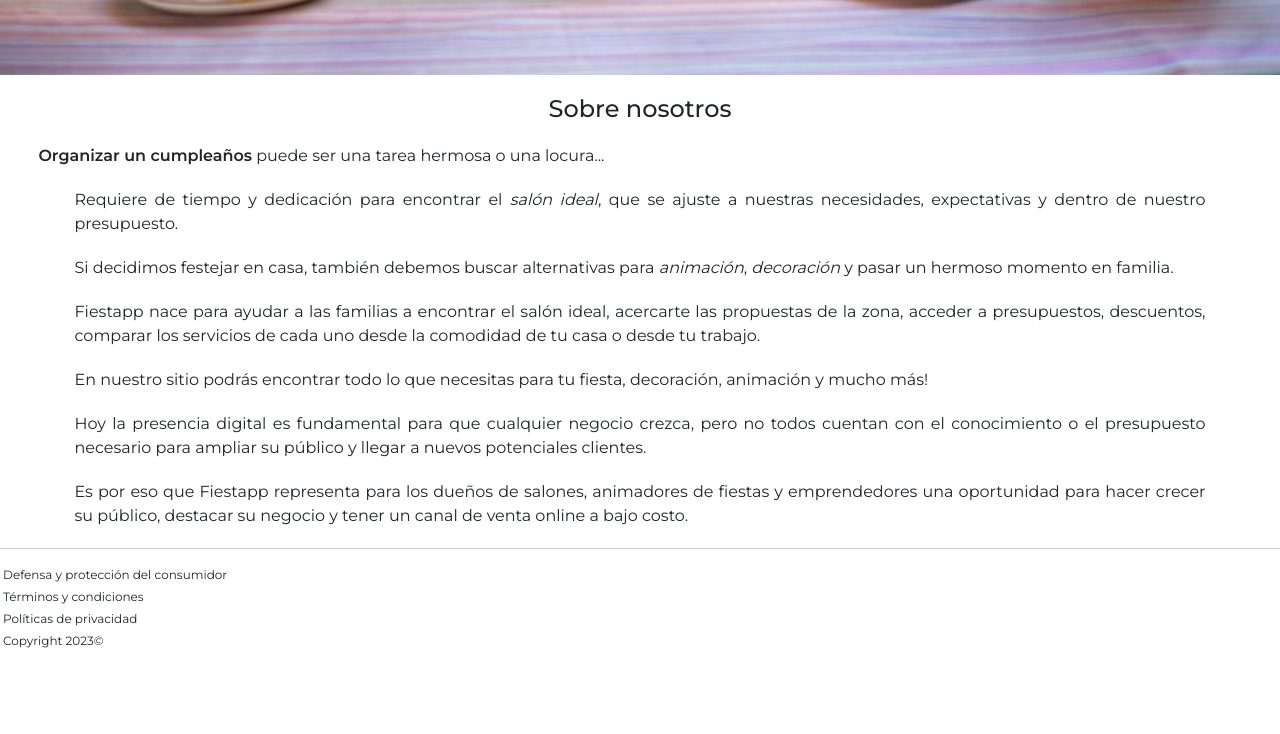
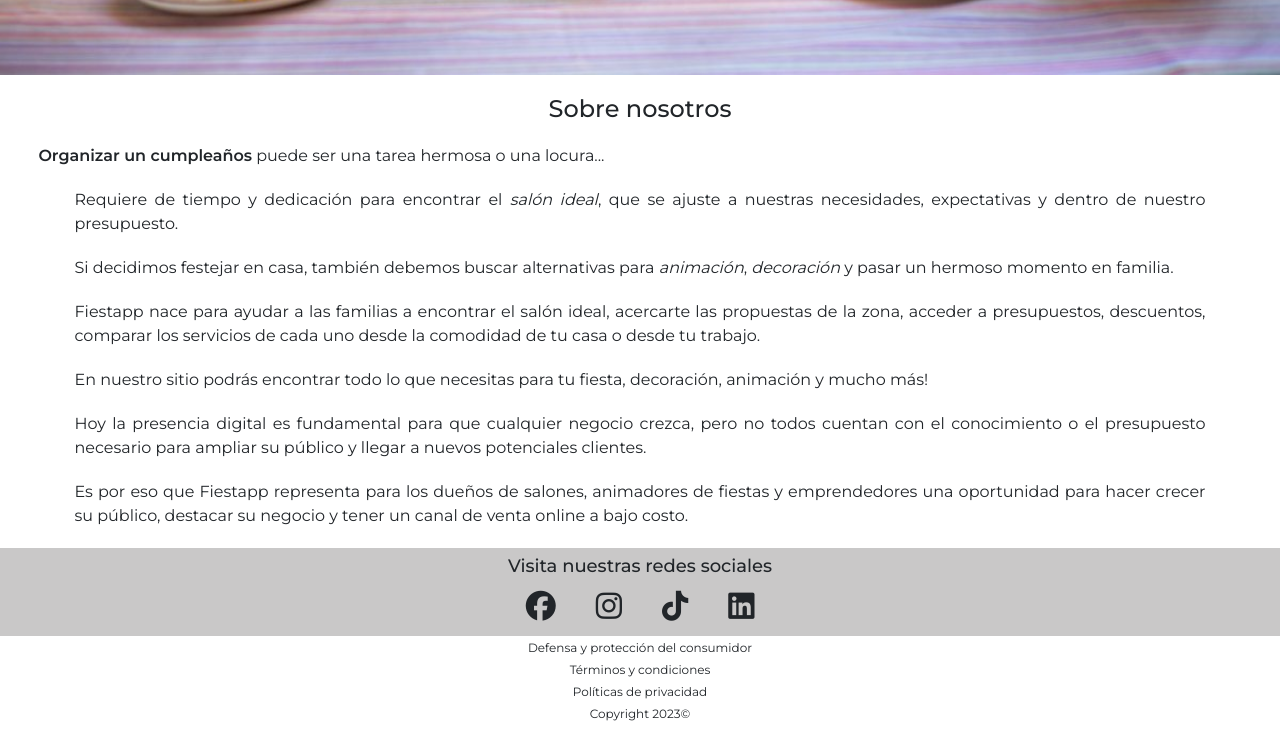
Before and after one commit to cfsouza092/PF-Souza, a website: page index.html in a window 1280 px wide. Shown: the part 1066-1800 px from the top of the page. Before the commit the page ends 1727 px from the top, so only its background shows below. Drawn offline with Linux system fonts and the light colour scheme.

Commit message:
redes sociales en footer index

```diff
--- a/index.html
+++ b/index.html
@@ -11,10 +11,12 @@
     <link rel="stylesheet" href="./css/styles.css">
     <!--Favicon-->
     <link rel="shortcut icon" href="./img/logofiestapp.svg">
+    <!-- Google Fonts -->
     <link rel="preconnect" href="https://fonts.googleapis.com">
     <link rel="preconnect" href="https://fonts.gstatic.com" crossorigin>
     <link href="https://fonts.googleapis.com/css2?family=Montserrat:wght@300;400;500;600&display=swap" rel="stylesheet">
-    <meta name="viewport" content="width=device-width, initial-scale=1.0" />
+    <!-- Font Awesome - Iconos -->
+    <script src="https://kit.fontawesome.com/29d6aee725.js" crossorigin="anonymous"></script>
     <!-- SEO -->
     <meta name="description" content="Bienvenidos a Fiestapp, el sitio con todo lo que necesitas para organizar un cumpleaños infantil. Nosotros hacemos el trabajo, vos disfruta de la fiesta!">
     <meta name="keywords" content="Salones, Fiestas Infantiles, Decoración, Globos, Cumpleaños, Niños, Animación">
@@ -79,7 +81,15 @@
         </div>
     </main>
     <footer>
-        <hr>
+        <div class="redes-sociales">
+            <h5>Visita nuestras redes sociales</h5>
+            <div class="iconos-redes">
+                <i class="fa-brands fa-facebook"></i>
+                <i class="fa-brands fa-instagram"></i>
+                <i class="fa-brands fa-tiktok"></i>
+                <i class="fa-brands fa-linkedin"></i>
+            </div>
+        </div>
         <div>
             <p>Defensa y protección del consumidor</p>
             <p>Términos y condiciones</p>
--- a/scss/partials/_footer.scss
+++ b/scss/partials/_footer.scss
@@ -1,11 +1,30 @@
 footer {
     margin-bottom: 60px;
+    .redes-sociales{
+        background-color: #c9c8c8;
+        padding: 5px;
+        h5{
+            margin: 3px;
+            text-align: center;
+            font-size: 18px;
+            }
+        .iconos-redes {
+            display: flex;
+            justify-content: center;
+            .fa-brands {
+                margin: 10px 20px;
+                font-size: 30px;
+                cursor: pointer;
+            }
+        }
+
+    }
     p{
-    margin: 2px;
-    padding: 1px;
-    text-align: left;
-    font-size: 12px;
-    }
+        margin: 2px;
+        padding: 1px;
+        text-align: center;
+        font-size: 12px;
+        }
 }
 
 @media (min-width: 1024px) {
```
Also changed, not shown: css/styles.css, 1 other file.
